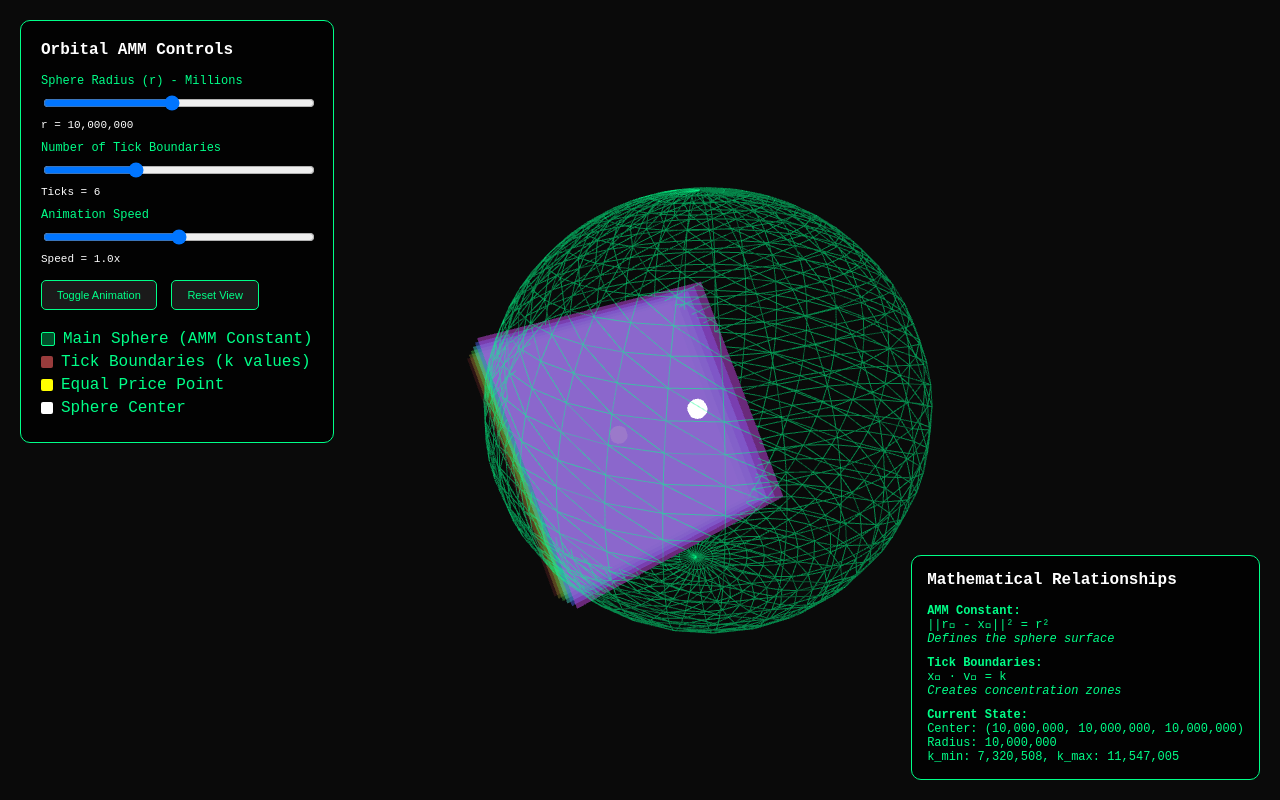
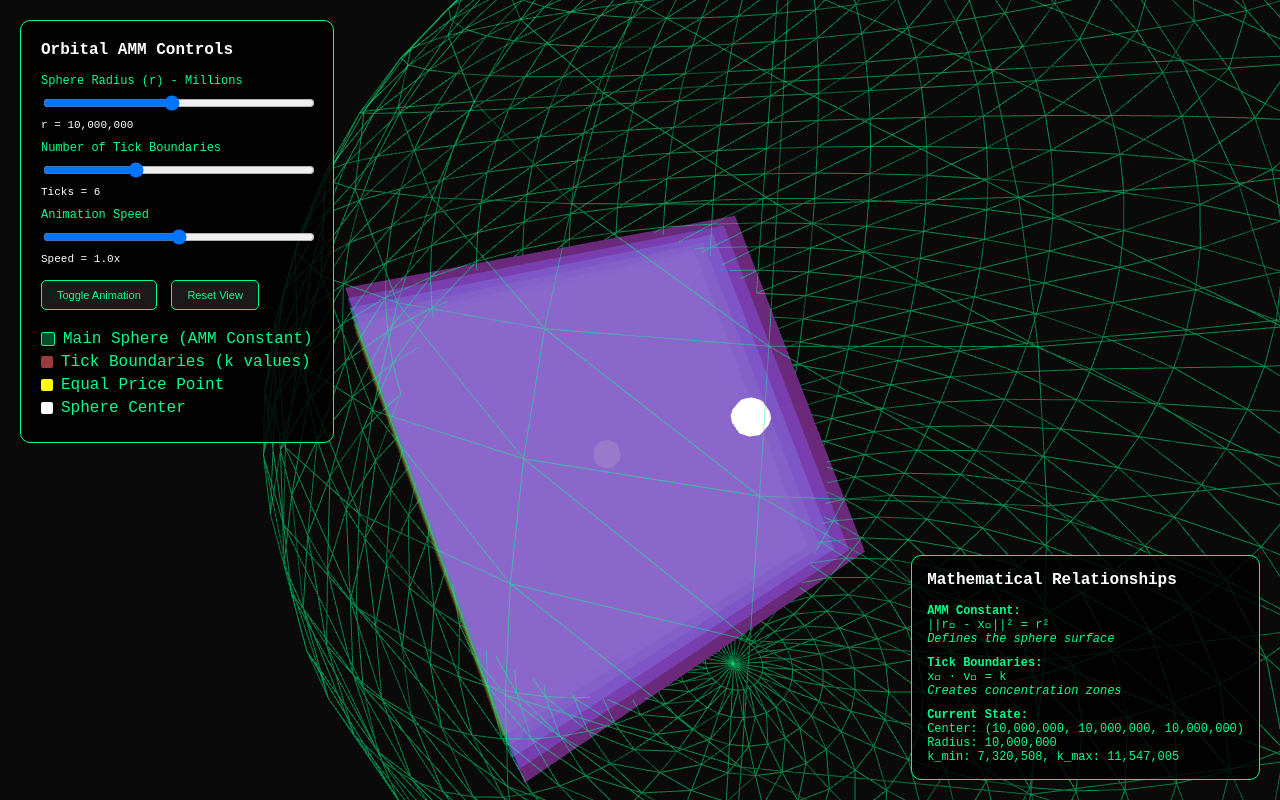
Before and after one commit to cupOJoseph/super-orbital, a plain HTML site: page index.html in a window 1280 px wide. Drawn offline with nearby package versions, Linux system fonts and the light colour scheme; animation ran at ten frames a second.

Commit message:
camera fix

```diff
--- a/index.html
+++ b/index.html
@@ -385,7 +385,7 @@
         });
 
         // Scale camera position based on radius size
-        camera.position.set(currentRadius * 2, currentRadius * 2, currentRadius * 3);
+        camera.position.set(currentRadius * 1.5, currentRadius * 1.5, currentRadius * 2);
         camera.lookAt(currentRadius, currentRadius, currentRadius);
 
         // Add some lighting for better visibility
```
